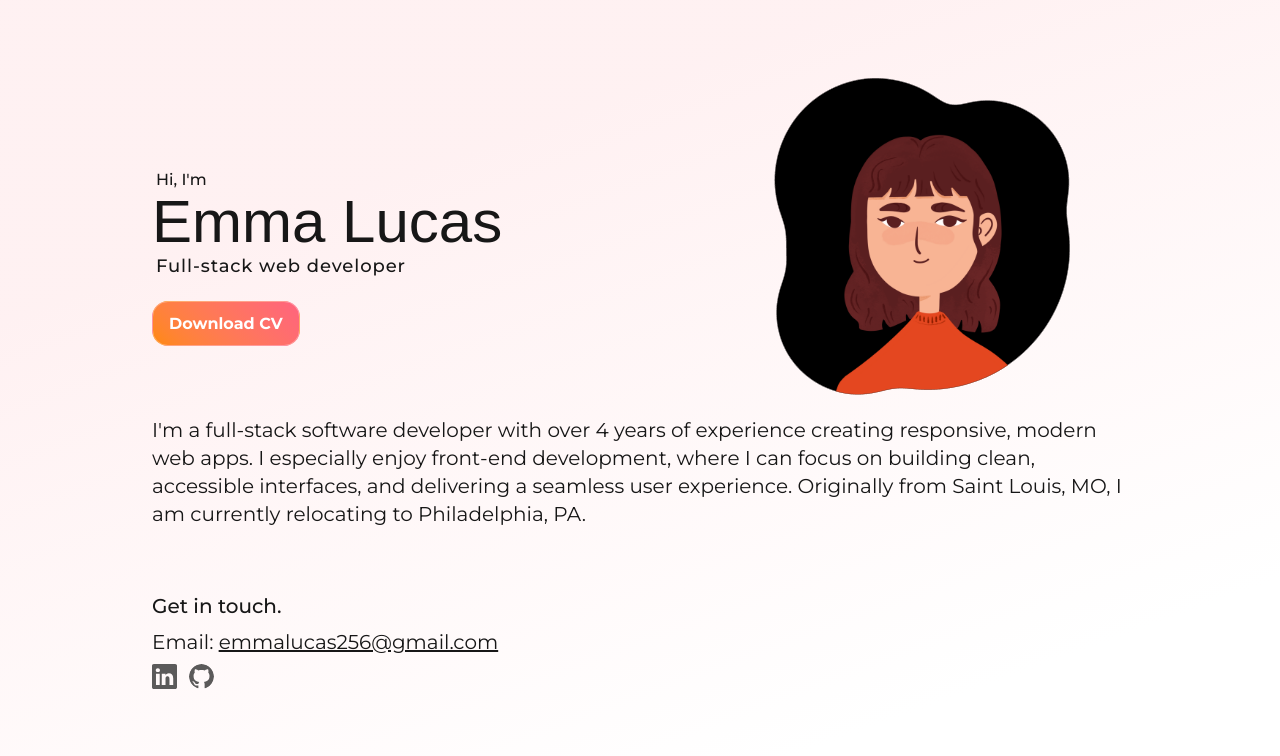
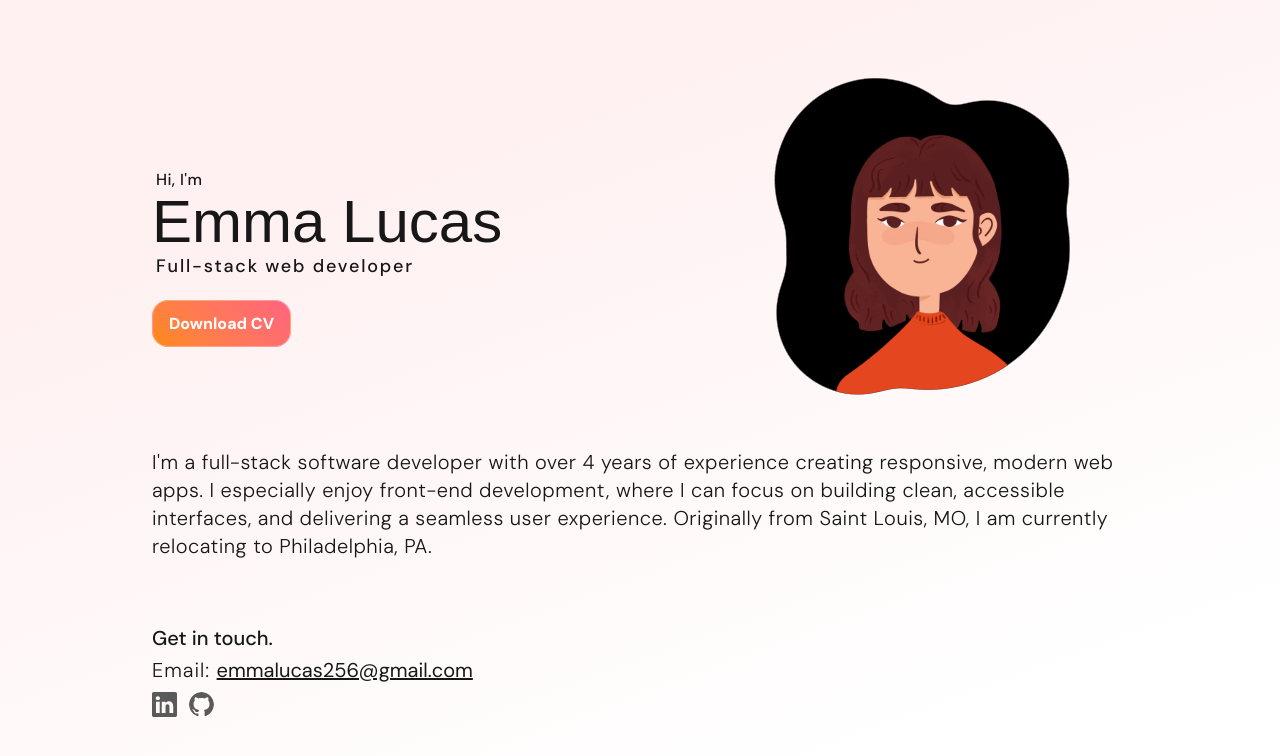
Before and after one commit to emlucas/portfolio, a Next.js app: page / in a window 1280 px wide. Shown: the top 756 px of the page. Built offline with nearby package versions, Linux system fonts and the light colour scheme; a web font is replaced by a local one.

Commit message:
changed main text font to DM Sans

```diff
--- a/src/app/globals.css
+++ b/src/app/globals.css
@@ -9,8 +9,6 @@
 @theme inline {
     --color-background: var(--background);
     --color-foreground: var(--foreground);
-    --font-sans: var(--font-montserrat-sans);
-    --font-mono: var(--font-geist-mono);
 }
 
 @media (prefers-color-scheme: dark) {
@@ -45,17 +43,15 @@ header {
     transition: box-shadow 0.3s;
 }
 
-.activeNav {
-    /*width: 308px;*/
-    background: var(--color-rose-400);
-    background: linear-gradient(to right, var(--color-orange-400) 0%, var(--color-rose-400) 100%);
+.iconLink {
+    transition: 0.3s;
 }
 
 img {
     transition: 0.3s;
 }
 
-#home {
+section {
     transition: padding-top 0.5s;
 }
 
--- a/src/app/header/activeNavigation.tsx
+++ /dev/null
@@ -1,27 +0,0 @@
-'use client'
-
-import gsap from "gsap";
-import {useGSAP} from "@gsap/react";
-import {useLayoutEffect, useRef, useState} from "react";
-
-gsap.registerPlugin(useGSAP);
-
-const ActiveNavigation = () => {
-	const ref = useRef<any>(null)
-	const [activeNavWidth, setActiveNavWidth] = useState(0);
-
-
-	useLayoutEffect(() => {
-		const width = ref.current.parentElement.clientWidth;
-		setActiveNavWidth(width);
-	}, []);
-
-	useGSAP(() => {
-	})
-
-	return (
-		<div className={`activeNav w-[${activeNavWidth}px] h-2`} ref={ref} aria-hidden></div>
-	)
-}
-
-export default ActiveNavigation;
--- a/src/app/homepage/headline.tsx
+++ b/src/app/homepage/headline.tsx
@@ -11,17 +11,17 @@ const Headline = () => {
 	return (
 		<section className={'flex justify-between w-full pt-[55vw] sm:pt-32 lg:pt-42 relative'} id={'home'}>
 			<div className={'flex flex-col items-start justify-center pb-12 z-10 mr-0 sm:mr-92 lg:mr-0'}>
-				<span className={'font-medium pl-1'}>Hi, I'm</span>
+				<span className={'font-medium tracking-wide pl-1'}>Hi, I'm</span>
 				<h1 className={'font-extrabold text-6xl ' + caprasimo.className} id={'my-name'}>
 					Emma Lucas
 				</h1>
-				<h2 className={'tracking-wider font-medium text-lg pl-1'}>
+				<h2 className={'tracking-widest font-medium text-lg pl-1'}>
 					Full-stack web developer
 				</h2>
 
 				<button className={'mt-8'}>
 					<a href={'/Emma_Lucas_Resume.pdf'} download
-						className={'ctaButton font-bold box-border border border-background/30 py-3 px-4 rounded-2xl shadow-rose-400 ' +
+						className={'ctaButton font-extrabold box-border border border-background/30 py-3 px-4 rounded-2xl shadow-rose-400 ' +
 							'hover:shadow-2xl cursor-pointer'}>Download CV</a>
 				</button>
 			</div>
--- a/src/app/info/about.tsx
+++ b/src/app/info/about.tsx
@@ -1,6 +1,6 @@
 const About = () => {
 	return (
-		<section className={'text-xl py-8'} id={'about'}>
+		<section className={'text-xl py-8 lg:pt-16 font-light tracking-wide'} id={'about'}>
 			I'm a full-stack software developer with over 4 years of experience creating responsive, modern web apps. I
 			especially enjoy front-end development, where I can focus
 			on building clean, accessible interfaces, and delivering a seamless user experience. Originally from
--- a/src/app/info/contact.tsx
+++ b/src/app/info/contact.tsx
@@ -1,16 +1,16 @@
 const Contact = () => {
 	return (
 		<section className={'flex flex-col text-xl py-8'} id={'contact'}>
-			<h3 className={'font-medium mb-2'}>Get in touch.</h3>
+			<h3 className={'font-medium mb-1'}>Get in touch.</h3>
 			<div>
-				<span>Email: </span>
+				<span className={'tracking-wider font-light'}>Email: </span>
 				<a className={'underline'} href={'mailto:emmalucas256@gmail.com'}>emmalucas256@gmail.com</a>
 			</div>
 			<div className={'flex gap-3 mt-2'}>
 				{/*Linkedin icon link*/}
 				<a href={'https://www.linkedin.com/in/emma-lucas-0241b4155/'} target={'_blank'}>
 					<svg width={25} height={25} viewBox={'0 0 16 16'}
-						  className={'shadow-rose-400 hover:shadow-md opacity-70 hover:opacity-100 fill-(--foreground)'}>
+						  className={'iconLink shadow-rose-400 hover:shadow-md opacity-70 hover:opacity-100 fill-(--foreground)'}>
 						<use href={'/linkedin.svg#icon'}/>
 					</svg>
 				</a>
@@ -18,7 +18,7 @@ const Contact = () => {
 				{/*GitHub icon link*/}
 				<a href={'https://github.com/emlucas'} target={'_blank'}>
 					<svg width={25} height={25} viewBox={'0 0 16 16'}
-						  className={'shadow-rose-400 hover:shadow-md rounded-full opacity-70 hover:opacity-100 fill-(--foreground)'}>
+						  className={'iconLink shadow-rose-400 hover:shadow-md rounded-full opacity-70 hover:opacity-100 fill-(--foreground)'}>
 						<use href={'/github.svg#icon'}/>
 					</svg>
 				</a>
--- a/src/app/layout.tsx
+++ b/src/app/layout.tsx
@@ -1,15 +1,10 @@
 import type {Metadata} from "next";
-import {Geist_Mono, Montserrat} from "next/font/google";
+import {DM_Sans} from "next/font/google";
 import "./globals.css";
 
-const montserrat = Montserrat({
-	variable: "--font-montserrat-sans",
+const dmSans = DM_Sans({
+	variable: "--font-dm-sans",
 	subsets: ["latin"],
-})
-
-const geistMono = Geist_Mono({
-	variable: "--font-geist-mono",
-	subsets: ['latin']
 })
 
 export const metadata: Metadata = {
@@ -25,7 +20,7 @@ export default function RootLayout({
 	return (
 		<html lang="en">
 		<body
-			className={`${montserrat.className} subpixel-antialiased`}
+			className={`${dmSans.className} subpixel-antialiased`}
 		>
 		{children}
 		</body>
```
